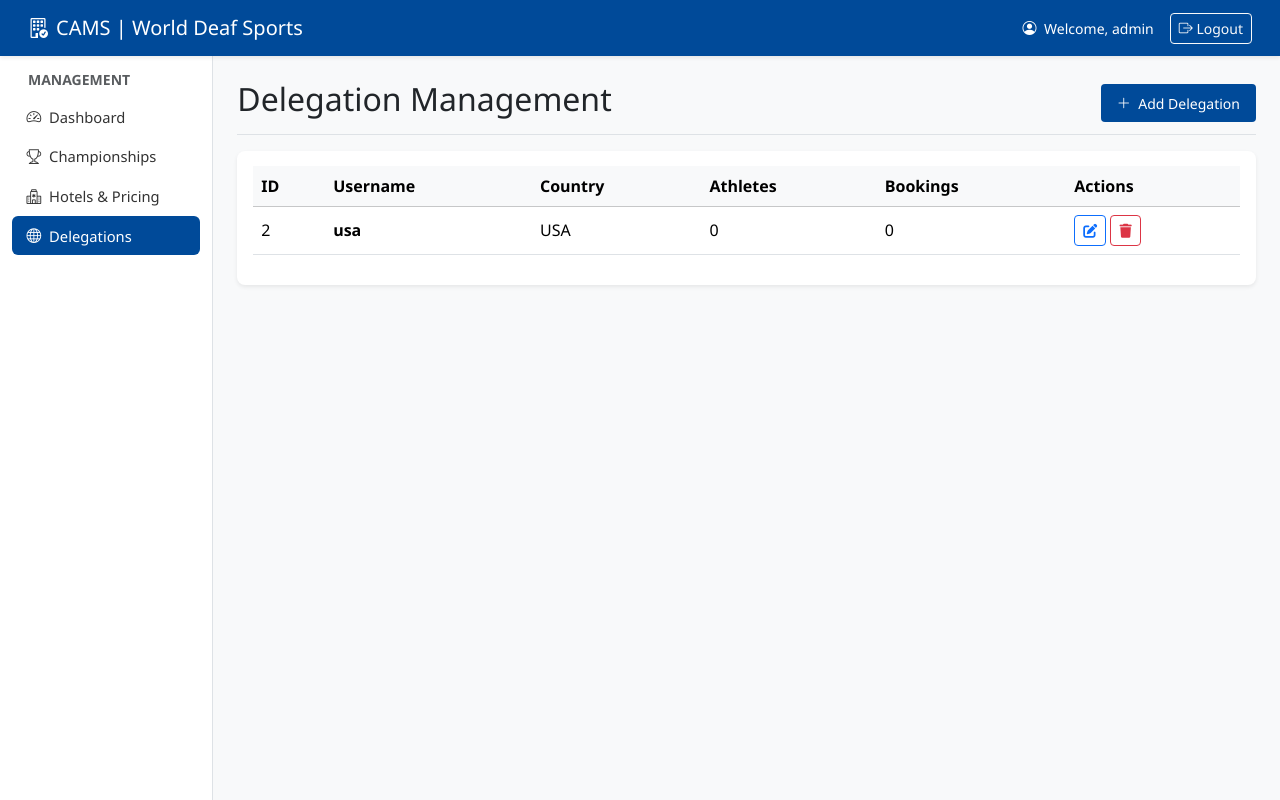
After one commit to mfarhanka/msdeaf-cams, a PHP site: page /admin/delegations.php in a window 1280 px wide. The commit adds this page. Run offline with PHP 8.4, Linux system fonts and the light colour scheme; a user stored in the database is signed in; data comes from the database, SQL or seed files in the repository; tables that the repository leaves empty hold one stand-in row (values such as "Sample post").

Commit message:
Refactor dashboard cards for improved layout and styling; add delegation management functionality

```diff
--- /dev/null
+++ b/admin/delegations.php
@@ -0,0 +1,183 @@
+<?php
+require_once 'includes/auth.php';
+
+if ($_SERVER['REQUEST_METHOD'] === 'POST' && isset($_POST['action'])) {
+    if ($_POST['action'] === 'add_delegation') {
+        $username = trim($_POST['username']);
+        $country_name = trim($_POST['country_name']);
+        $password = $_POST['password'];
+
+        if (!empty($username) && !empty($country_name) && !empty($password)) {
+            $hash = password_hash($password, PASSWORD_DEFAULT);
+            $stmt = $pdo->prepare("INSERT INTO users (username, password, role, country_name) VALUES (?, ?, 'country_manager', ?)");
+            if ($stmt->execute([$username, $hash, $country_name])) {
+                $msg = "<div class='alert alert-success alert-dismissible fade show'><i class='fas fa-user-plus'></i> Delegation added successfully!<button type='button' class='btn-close' data-bs-dismiss='alert'></button></div>";
+            } else {
+                $msg = "<div class='alert alert-danger'>Unable to add delegation.</div>";
+            }
+        } else {
+            $msg = "<div class='alert alert-warning'>All fields are required for delegation creation.</div>";
+        }
+    } elseif ($_POST['action'] === 'edit_delegation') {
+        $id = $_POST['id'];
+        $username = trim($_POST['username']);
+        $country_name = trim($_POST['country_name']);
+        $password = $_POST['password'];
+
+        if (!empty($username) && !empty($country_name)) {
+            if (!empty($password)) {
+                $hash = password_hash($password, PASSWORD_DEFAULT);
+                $stmt = $pdo->prepare("UPDATE users SET username=?, password=?, country_name=? WHERE id=? AND role='country_manager'");
+                $stmt->execute([$username, $hash, $country_name, $id]);
+            } else {
+                $stmt = $pdo->prepare("UPDATE users SET username=?, country_name=? WHERE id=? AND role='country_manager'");
+                $stmt->execute([$username, $country_name, $id]);
+            }
+            $msg = "<div class='alert alert-success alert-dismissible fade show'><i class='fas fa-user-edit'></i> Delegation updated successfully!<button type='button' class='btn-close' data-bs-dismiss='alert'></button></div>";
+        } else {
+            $msg = "<div class='alert alert-warning'>Username and country are required.</div>";
+        }
+    } elseif ($_POST['action'] === 'delete_delegation') {
+        $id = $_POST['id'];
+        $stmt = $pdo->prepare("DELETE FROM users WHERE id=? AND role='country_manager'");
+        if ($stmt->execute([$id])) {
+            $msg = "<div class='alert alert-success alert-dismissible fade show'><i class='fas fa-trash'></i> Delegation removed.<button type='button' class='btn-close' data-bs-dismiss='alert'></button></div>";
+        }
+    }
+}
+
+$delegations_stmt = $pdo->query(
+    "SELECT u.*,
+        (SELECT COUNT(*) FROM athletes WHERE country_id = u.id) AS athlete_count,
+        (SELECT COUNT(*) FROM bookings WHERE country_id = u.id) AS booking_count
+    FROM users u
+    WHERE role = 'country_manager'
+    ORDER BY u.username ASC"
+);
+$delegations = $delegations_stmt->fetchAll(PDO::FETCH_ASSOC);
+
+require_once 'includes/header.php';
+?>
+
+<div class="d-flex justify-content-between flex-wrap flex-md-nowrap align-items-center pb-2 mb-3 border-bottom">
+    <h1 class="h2">Delegation Management</h1>
+    <button class="btn btn-primary btn-sm" data-bs-toggle="modal" data-bs-target="#addDelegationModal">
+        <i class="bi bi-plus-lg me-1"></i> Add Delegation
+    </button>
+</div>
+
+<div class="card shadow-sm">
+    <div class="card-body">
+        <?php if (count($delegations) > 0): ?>
+            <div class="table-responsive">
+                <table class="table table-hover align-middle">
+                    <thead class="table-light">
+                        <tr>
+                            <th>ID</th>
+                            <th>Username</th>
+                            <th>Country</th>
+                            <th>Athletes</th>
+                            <th>Bookings</th>
+                            <th>Actions</th>
+                        </tr>
+                    </thead>
+                    <tbody>
+                        <?php foreach ($delegations as $d): ?>
+                        <tr>
+                            <td><?php echo htmlspecialchars($d['id']); ?></td>
+                            <td class="fw-bold"><?php echo htmlspecialchars($d['username']); ?></td>
+                            <td><?php echo htmlspecialchars($d['country_name']); ?></td>
+                            <td><?php echo htmlspecialchars($d['athlete_count']); ?></td>
+                            <td><?php echo htmlspecialchars($d['booking_count']); ?></td>
+                            <td>
+                                <button class="btn btn-sm btn-outline-primary" data-bs-toggle="modal" data-bs-target="#editDelegationModal<?php echo $d['id']; ?>">
+                                    <i class="fas fa-edit"></i>
+                                </button>
+                                <form method="POST" style="display:inline;" onsubmit="return confirm('Delete this delegation?');">
+                                    <input type="hidden" name="action" value="delete_delegation">
+                                    <input type="hidden" name="id" value="<?php echo $d['id']; ?>">
+                                    <button type="submit" class="btn btn-sm btn-outline-danger"><i class="fas fa-trash"></i></button>
+                                </form>
+                            </td>
+                        </tr>
+                        <?php endforeach; ?>
+                    </tbody>
+                </table>
+            </div>
+        <?php else: ?>
+            <div class="alert alert-info text-center">No delegations found yet. Add one to get started.</div>
+        <?php endif; ?>
+    </div>
+</div>
+
+<!-- Add Delegation Modal -->
+<div class="modal fade" id="addDelegationModal" tabindex="-1">
+    <div class="modal-dialog">
+        <div class="modal-content">
+            <form method="POST">
+                <div class="modal-header bg-primary text-white">
+                    <h5 class="modal-title">Add New Delegation</h5>
+                    <button type="button" class="btn-close btn-close-white" data-bs-dismiss="modal"></button>
+                </div>
+                <div class="modal-body">
+                    <input type="hidden" name="action" value="add_delegation">
+                    <div class="mb-3">
+                        <label class="form-label text-muted fw-bold">Delegation Username</label>
+                        <input type="text" name="username" class="form-control" required>
+                    </div>
+                    <div class="mb-3">
+                        <label class="form-label text-muted fw-bold">Country Name</label>
+                        <input type="text" name="country_name" class="form-control" required>
+                    </div>
+                    <div class="mb-3">
+                        <label class="form-label text-muted fw-bold">Password</label>
+                        <input type="password" name="password" class="form-control" required>
+                    </div>
+                </div>
+                <div class="modal-footer">
+                    <button type="button" class="btn btn-secondary" data-bs-dismiss="modal">Cancel</button>
+                    <button type="submit" class="btn btn-primary"><i class="fas fa-save"></i> Save Delegation</button>
+                </div>
+            </form>
+        </div>
+    </div>
+</div>
+
+<?php foreach ($delegations as $d): ?>
+<div class="modal fade" id="editDelegationModal<?php echo $d['id']; ?>" tabindex="-1">
+    <div class="modal-dialog">
+        <div class="modal-content">
+            <form method="POST">
+                <div class="modal-header bg-secondary text-white">
+                    <h5 class="modal-title">Edit Delegation</h5>
+                    <button type="button" class="btn-close btn-close-white" data-bs-dismiss="modal"></button>
+                </div>
+                <div class="modal-body">
+                    <input type="hidden" name="action" value="edit_delegation">
+                    <input type="hidden" name="id" value="<?php echo $d['id']; ?>">
+                    <div class="mb-3">
+                        <label class="form-label text-muted fw-bold">Username</label>
+                        <input type="text" name="username" class="form-control" value="<?php echo htmlspecialchars($d['username']); ?>" required>
+                    </div>
+                    <div class="mb-3">
+                        <label class="form-label text-muted fw-bold">Country Name</label>
+                        <input type="text" name="country_name" class="form-control" value="<?php echo htmlspecialchars($d['country_name']); ?>" required>
+                    </div>
+                    <div class="mb-3">
+                        <label class="form-label text-muted fw-bold">Password (leave blank to keep current)</label>
+                        <input type="password" name="password" class="form-control">
+                    </div>
+                </div>
+                <div class="modal-footer">
+                    <button type="button" class="btn btn-secondary" data-bs-dismiss="modal">Cancel</button>
+                    <button type="submit" class="btn btn-secondary"><i class="fas fa-save"></i> Save Changes</button>
+                </div>
+            </form>
+        </div>
+    </div>
+</div>
+<?php endforeach; ?>
+
+<?php
+require_once 'includes/footer.php';
+?>
```
Also changed, not shown: country/dashboard.php (+13 -13 lines), country/includes/header.php (+29 -5 lines).
